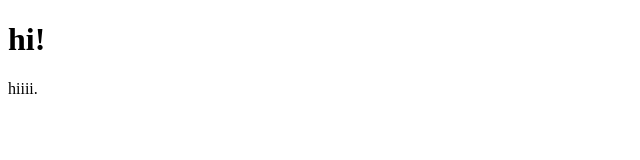
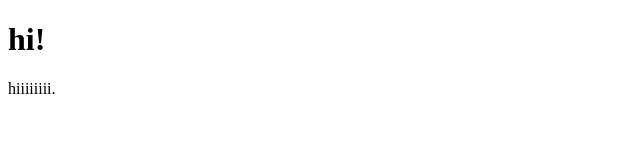
Before and after one commit to anikasikka/cyplan101_final, a plain HTML site: page index.html in a window 1280 px wide. Shown: the full height of the page, 0-640 px from the left. Drawn offline with Linux system fonts and the light colour scheme.

Commit message:
checking to see if deployment works

```diff
--- a/index.html
+++ b/index.html
@@ -8,7 +8,7 @@
 <body>
 
     <h1>hi!</h1>
-    <p>hiiii.</p>
+    <p>hiiiiiiii.</p>
 
 </body>
 </html>
```
